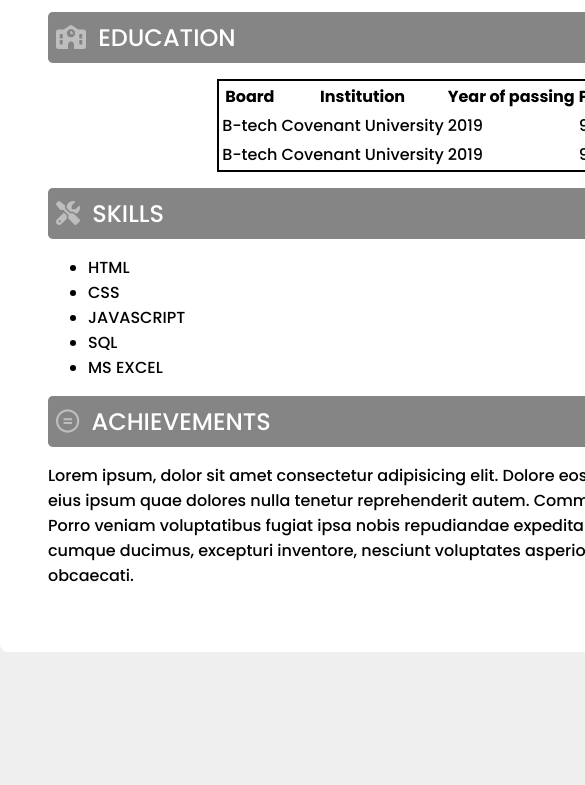
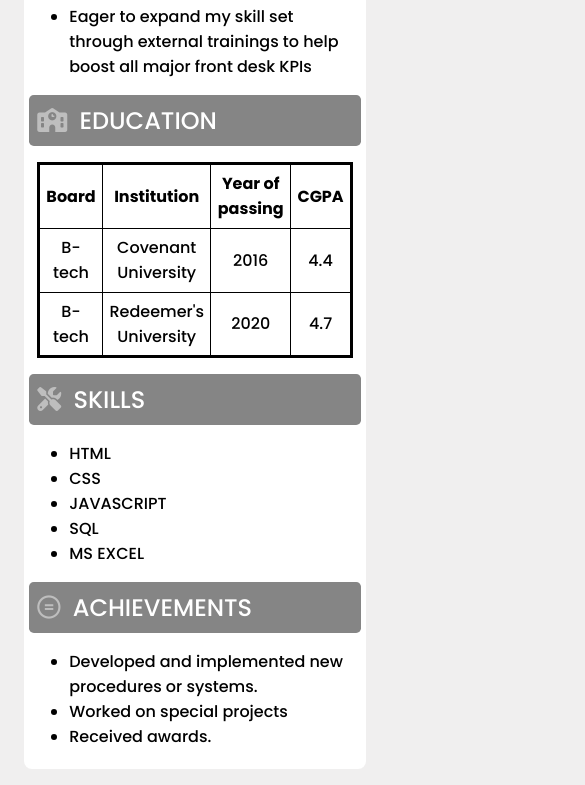
Before and after one commit to Emmanuelasaboro/Resume-application, a plain HTML site: page index.html in a window 390 px wide. Shown: the part 418-1203 px from the top of the page, 585 px wide, since content can reach past the window. Before the commit the page ends 1086 px from the top, so only its background shows below. Drawn offline with Linux system fonts and the light colour scheme.

Commit message:
resume modified

```diff
--- a/index.html
+++ b/index.html
@@ -7,8 +7,7 @@
     <!--google fonts-->
     <link rel="preconnect" href="https://fonts.googleapis.com">
     <link rel="preconnect" href="https://fonts.gstatic.com" crossorigin>
-    <link href="https://fonts.googleapis.com/css2?family=Poppins:wght@300;500;600;700;800;900&display=swap"
-        rel="stylesheet">
+    <link href="https://fonts.googleapis.com/css2?family=Poppins:wght@300;500;600;700;800;900&display=swap" rel="stylesheet">
     <link rel="stylesheet" href="style.css">
 
     <!--font awesome(icons)-->
@@ -50,10 +49,11 @@
                 <i class="fas fa-bullseye icon"></i>
                 <h2>OBJECTIVE</h2>
             </div>
-            <p>Lorem ipsum dolor sit amet consectetur adipisicing elit. Ipsa nostrum pariatur aliquid rerum,
-                ipsam dolor a neque earum nemo,
-                reiciendis minus magnam quas in fuga, repellat laborum fugit repellendus veritatis!
-            </p>
+            <ul>
+                <li>Aiming to secure an entry-level position to gain practical tech experience with the peerless tech team at Masterson and Co.</li>
+                <li>Eager to expand my skill set through external trainings to help boost all major front desk KPIs</li>
+            </ul>
+
         </div>
         <div class="education">
             <div class="edu-head grey">
@@ -65,19 +65,19 @@
                     <th>Board</th>
                     <th>Institution</th>
                     <th>Year of passing</th>
-                    <th>Percentage</th>
+                    <th>CGPA</th>
                 </tr>
                 <tr>
                     <td>B-tech</td>
                     <td>Covenant University</td>
-                    <td>2019</td>
-                    <td>97%</td>
+                    <td>2016</td>
+                    <td>4.4</td>
                 </tr>
                 <tr>
                     <td>B-tech</td>
-                    <td>Covenant University</td>
-                    <td>2019</td>
-                    <td>97%</td>
+                    <td>Redeemer's University</td>
+                    <td>2020</td>
+                    <td>4.7</td>
                 </tr>
             </table>
         </div>
@@ -99,11 +99,12 @@
                 <i class="fab fa-creative-commons-nd icon"></i>
                 <h2>ACHIEVEMENTS</h2>
             </div>
-            <p>
-                Lorem ipsum, dolor sit amet consectetur adipisicing elit. Dolore eos hic sint autem ex nemo? Ea eius ipsum quae dolores nulla tenetur reprehenderit autem.
-                Commodi fugiat molestias inventore! Porro veniam voluptatibus fugiat ipsa nobis repudiandae expedita c
-                onsectetur aliquid quas qui cumque ducimus, excepturi inventore, nesciunt voluptates asperiores numquam, commodi obcaecati.
-            </p>
+            <ul>
+                <li>Developed and implemented new procedures or systems.</li>
+                <li>Worked on special projects</li>
+                <li>Received awards.</li>
+
+            </ul>
         </div>
     </div>
 </body>
--- a/style.css
+++ b/style.css
@@ -1,64 +1,109 @@
-body{
+body {
     margin: 0;
     padding: 0;
     background: rgb(240, 239, 239);
-    font-family: 'Poppins', sans-serif;;
+    font-family: 'Poppins', sans-serif;
+    ;
 }
-h1{
+
+h1 {
     margin: 0;
     font-weight: 400;
 }
-h2{
+
+h2 {
     margin: 0;
     font-weight: 400;
     display: inline;
 }
-.box{
+
+.box {
     background: #fff;
     width: 50rem;
     padding: 3rem;
     margin: 1rem auto;
     border-radius: 0.5rem;
 }
-.header{
+
+.header {
     display: grid;
     grid-template-columns: 40% 60%;
 }
-.header-left{
+
+.header-left {
     display: grid;
     justify-content: center;
     align-items: center;
     font-size: 2rem;
+}
 
-}
-.first-name{
+.first-name {
     font-weight: 400;
     margin: 0;
 }
-.last-name{
+
+.last-name {
     font-weight: 200;
     margin: 0;
 }
-.header-right{
-     width: 100%;
-     display: grid;
-     justify-content: end;
+
+.header-right {
+    width: 100%;
+    display: grid;
+    justify-content: end;
 }
-.header-right p{
+
+.header-right p {
     display: inline;
 }
-.icon{
-    color: rgb(190, 190,190);
+
+.icon {
+    color: rgb(190, 190, 190);
     font-size: 1.5rem;
     margin-right: 0.5rem;
 }
-.grey{
+
+.grey {
     background: rgb(133, 133, 133);
     color: #fff;
     padding: 0.5rem;
     border-radius: 0.3rem;
 }
-table{
-    border: 2px solid #000;
+
+table {
+    border: 3px solid #000;
     margin: 1rem auto;
+    width: 100%;
+    text-align: center;
+    border-collapse: collapse;
 }
+
+td,
+th {
+    border: 1px solid #000;
+    padding: 0.4rem;
+}
+
+@media (max-width:768px) {
+    body {
+        margin: 0;
+        padding: 0;
+    }
+    .box {
+        width: 85%;
+        padding: 0 0.3rem 0.2rem 0.3rem;
+        margin: 0.rem au;
+    }
+    .header-left {
+        display: flex;
+        grid-row: auto;
+        font-size: 1rem;
+    }
+    .header {
+        display: flex;
+        flex-direction: column;
+    }
+    table {
+        width: 80%;
+    }
+}
```
